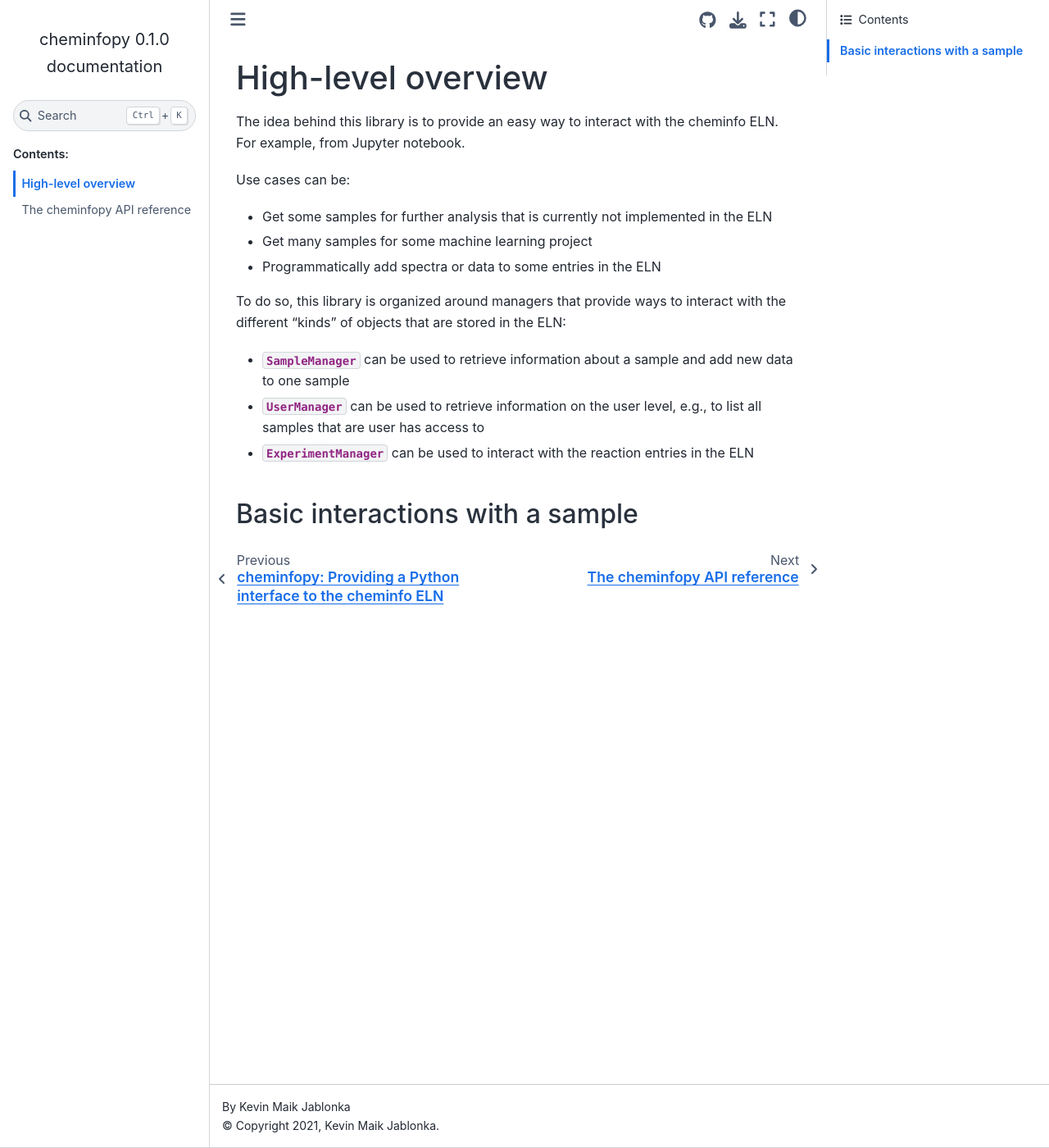
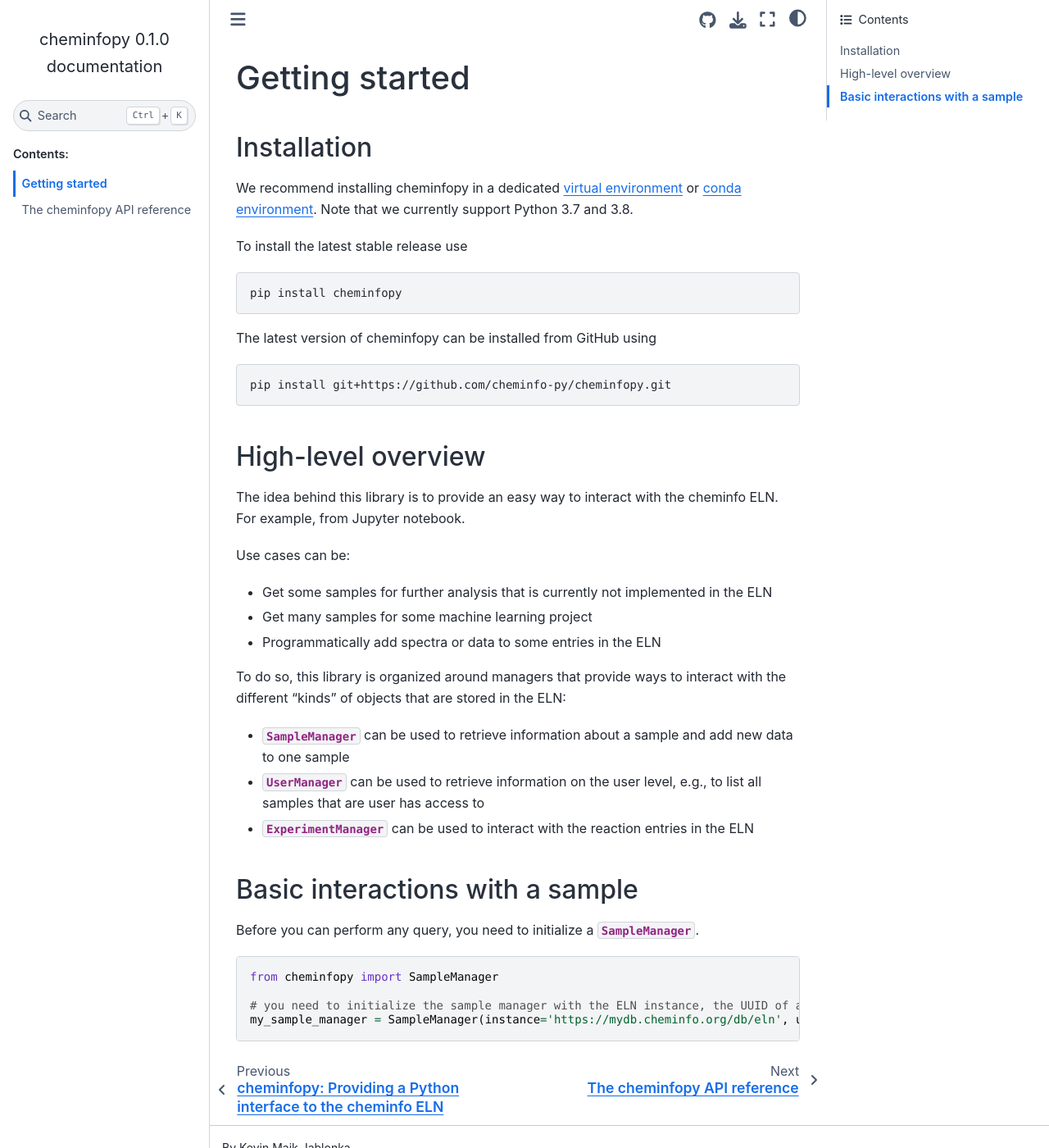
Before and after one commit to cheminfo-py/cheminfopy, a Sphinx documentation site: the page built from docs/source/getting_started.rst, in a window 1280 px wide and 1400 px high. Shown: the whole window at 82% size. Built offline with Sphinx 7.4.7 and the Sphinx Book theme 1.1.4, drawn with Linux system fonts in a browser that asks for light colours; the version number is read from the project's files by our own code.

Commit message:
docs: starting to add some sample documentation

```diff
--- a/docs/source/getting_started.rst
+++ b/docs/source/getting_started.rst
@@ -1,5 +1,26 @@
+Getting started
+=======================
+
+Installation
+---------------
+
+We recommend installing cheminfopy in a dedicated `virtual environment <https://docs.python.org/3/tutorial/venv.html>`_ or `conda environment <https://docs.conda.io/projects/conda/en/latest/user-guide/tasks/manage-environments.html>`_. Note that we currently support Python 3.7 and 3.8.
+
+To install the latest stable release use
+
+.. code-block:: bash
+
+    pip install cheminfopy
+
+
+The latest version of cheminfopy can be installed from GitHub using
+
+.. code-block:: bash
+
+    pip install git+https://github.com/cheminfo-py/cheminfopy.git
+
 High-level overview
-=======================
+---------------------
 The idea behind this library is to provide an easy way to interact with the cheminfo ELN. For example, from Jupyter notebook.
 
 Use cases can be:
@@ -15,5 +36,16 @@
 - :py:class:`~cheminfopy.managers.user.UserManager` can be used to retrieve information on the user level, e.g., to list all samples that are user has access to
 - :py:class:`~cheminfopy.managers.experiment.ExperimentManager` can be used to interact with the reaction entries in the ELN
 
+
+
 Basic interactions with a sample
 ---------------------------------
+
+Before you can perform any query, you need to initialize a :py:class:`~cheminfopy.managers.sample.SampleManager`.
+
+.. code-block:: python
+
+    from cheminfopy import SampleManager
+
+    # you need to initialize the sample manager with the ELN instance, the UUID of a sample and a token
+    my_sample_manager = SampleManager(instance='https://mydb.cheminfo.org/db/eln', uuid='ca5915318397af313e55b3181f7b3a1c', token='TJyOgqRYyDusBmbGytvbNhTvgC3q5mfdg')
--- a/docs/source/index.rst
+++ b/docs/source/index.rst
@@ -6,6 +6,8 @@
 cheminfopy: Providing a Python interface to the cheminfo ELN
 ===============================================================
 
+cheminfopy provides a Python interface to the cheminfo ELN. You can retrieve sample information, add spectra and also interact with reactions.
+
 .. toctree::
    :maxdepth: 2
    :caption: Contents:
@@ -13,6 +15,7 @@
    getting_started
    api
 
+
 Indices and tables
 ==================
 
```
Also changed, not shown: docs/requirements.txt (line endings or trailing spaces).
